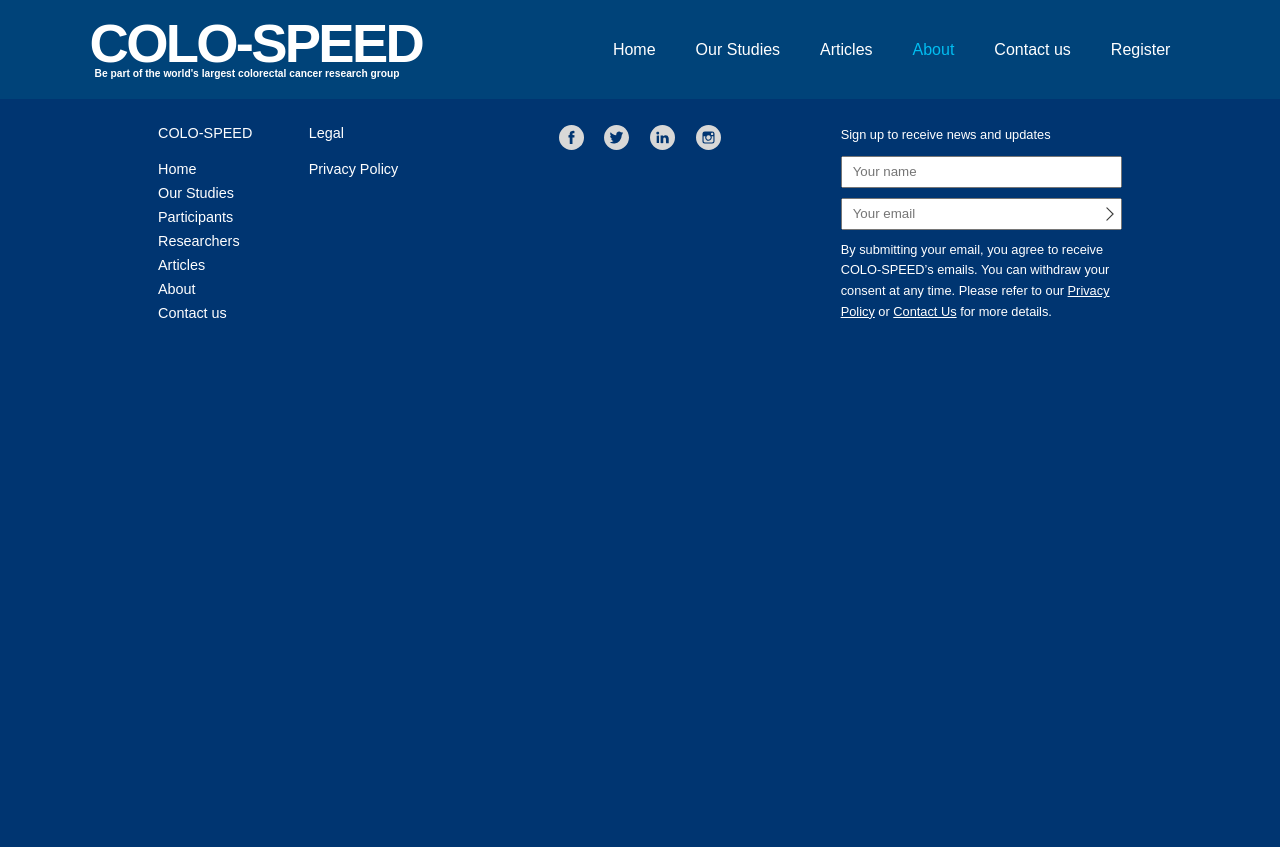
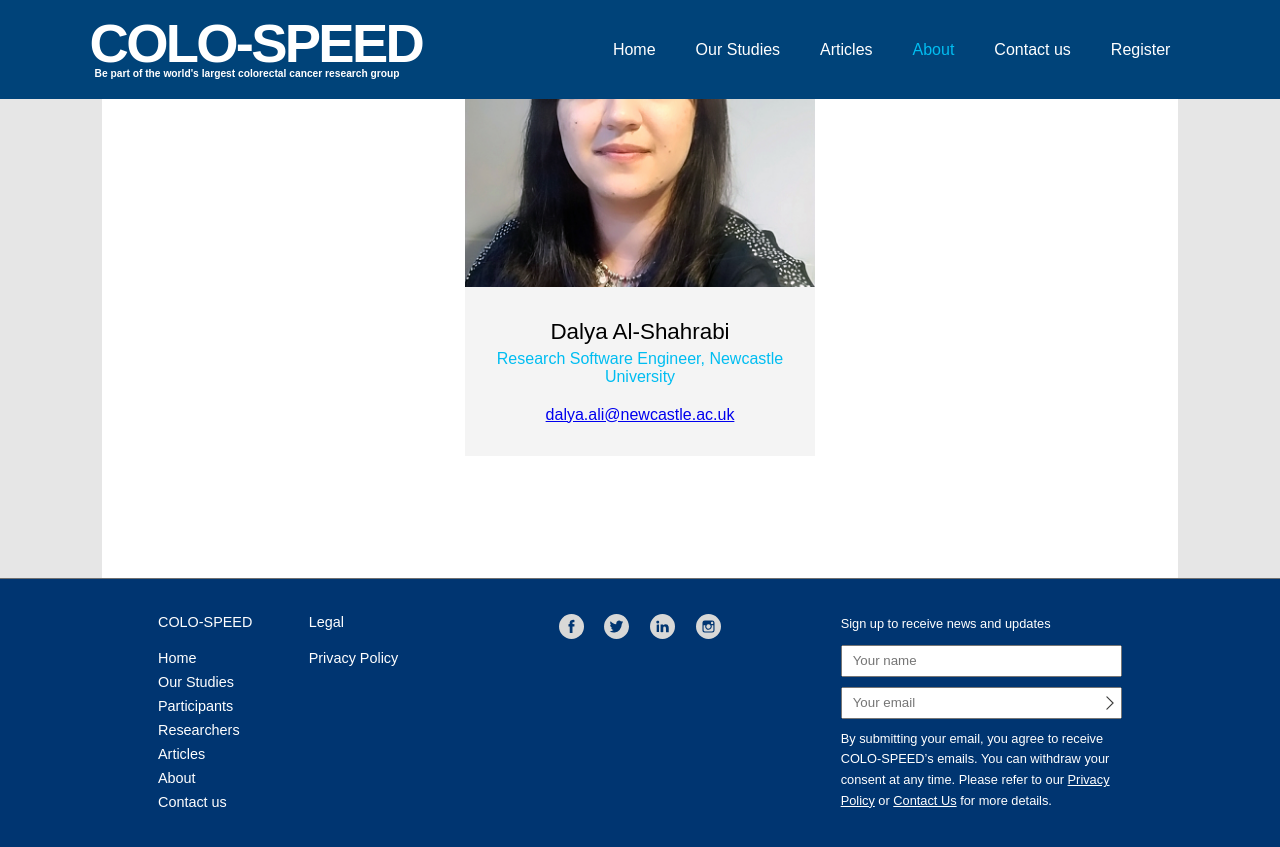
Before and after one commit to not-dalia/colo-speed-v2, a Jekyll site: the page built from _pages/about.html, in a window 1280 px wide and 900 px high, scrolled down 5258 px. Shown: the top 847 px of the window. Built offline with Jekyll 4.4.1, drawn with Linux system fonts in a browser that asks for light colours; some web fonts are replaced; comment, search, counter and statistics services are not loaded; before the commit the page ends 5669 px from its top, so only the background shows below that.

Commit message:
Update People “members”

```diff
--- a/_data/members.yml
+++ b/_data/members.yml
@@ -3,21 +3,21 @@ members:
     affiliation: Professor of Gastroenterology, Newcastle University
     bio: null
     email: Colin.Rees@newcastle.ac.uk
-    image: /assets/images/people/colin.jpg
+    image: /assets/images/uploads/screenshot-2020-08-14-at-02.39.05.png
   - name: Professor Linda Sharp
     affiliation: Professor of Cancer Epidemiology, Newcastle University
     bio: null
     email: Linda.Sharp@newcastle.ac.uk
-    image: /assets/images/people/linda2.jpg
+    image: /assets/images/uploads/linda2.jpg
   - name: Professor Mark Hull
     affiliation: Professor of Molecular Gastroenterology, University of Leeds
     email: M.A.Hull@leeds.ac.uk
-    image: /assets/images/people/mark.jpg
+    image: /assets/images/uploads/mark.jpg
   - name: Dr Kyle Montague
     affiliation: Associate Professor of Human-Computer Interaction, Northumbria University
     bio: null
     email: Kyle.Montague@northumbria.ac.uk
-    image: /assets/images/people/kyle.jpg
+    image: /assets/images/uploads/kyle.jpg
   - name: Dr Suparna Mitra
     affiliation: Academic Fellow, University of Leeds
     image: /assets/images/uploads/suparna.jpg
@@ -44,7 +44,11 @@ members:
     image: /assets/images/uploads/nathania.jpg
   - name: Dr Barry Sandywell
     affiliation: Patient and Public Involvement Lead
-    image: /assets/images/people/barry.jpg
+    image: /assets/images/uploads/barry.jpg
   - name: John Whelpton
     affiliation: Patient and Public Involvement Lead
-    image: /assets/images/people/john.jpg
+    image: /assets/images/uploads/john.jpg
+  - name: Dalya Al-Shahrabi
+    email: dalya.ali@newcastle.ac.uk
+    affiliation: Research Software Engineer, Newcastle University
+    image: /assets/images/uploads/2020-05-24-19-42-52-165.jpg
```
Also changed, not shown: assets/images/uploads/2020-05-24-19-42-52-165.jpg (added), assets/images/uploads/barry.jpg (added), assets/images/uploads/kyle.jpg (added), assets/images/uploads/linda2.jpg (added), assets/images/uploads/mark.jpg (added), assets/images/uploads/screenshot-2020-08-14-at-02.39.05.png (added), 1 other file.
